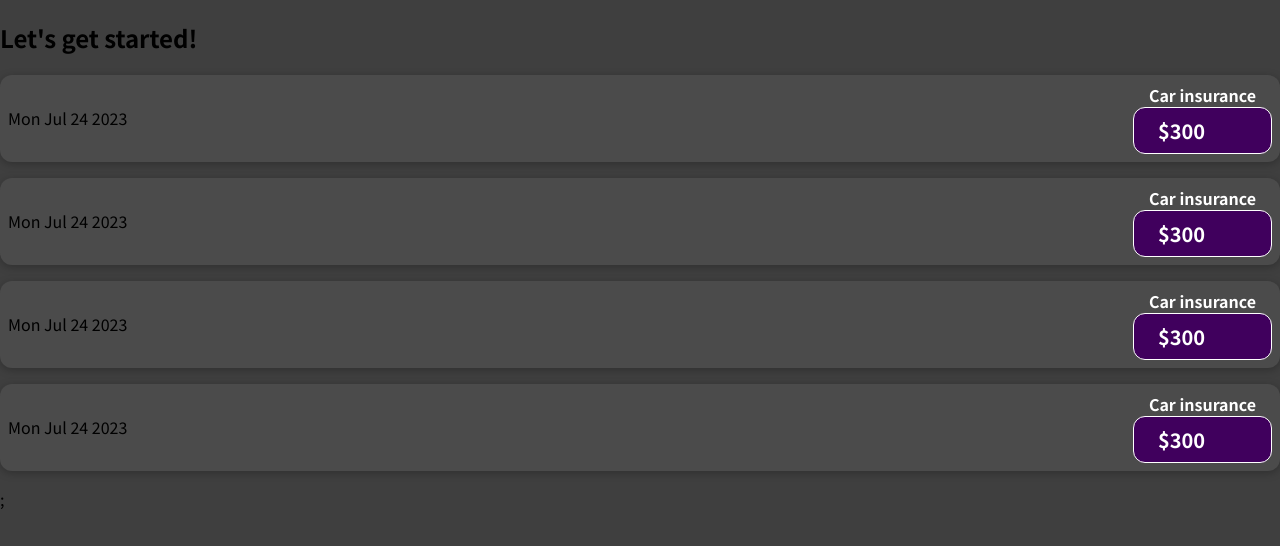
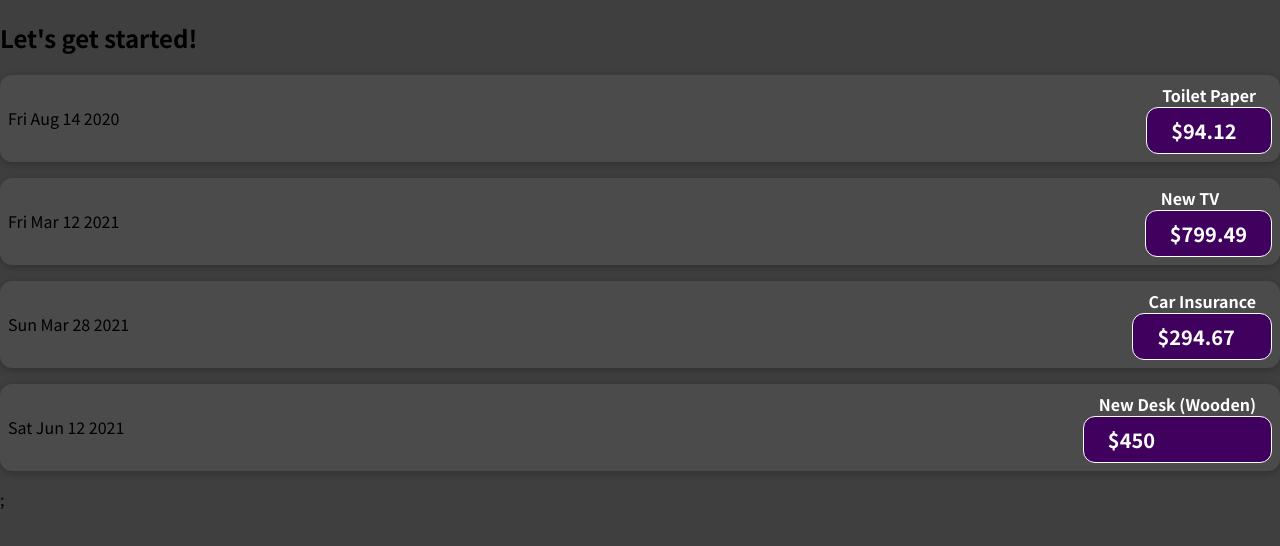
Before and after one commit to codesgoodman/expense-tracker, a JavaScript app: page / in a window 1280 px wide. Shown: the top 546 px of the page. Built offline with nearby package versions, Linux system fonts and the light colour scheme.

Commit message:
call prop attributes from app in ExenseItem

```diff
--- a/src/components/ExpenseItem.js
+++ b/src/components/ExpenseItem.js
@@ -1,15 +1,12 @@
 import "./ExpenseItem.css";
 
-function ExpenseItem() {
-  const ExpenseDate = new Date(2023, 6, 24);
-  const ExpenseTitle = "Car insurance";
-  const ExpenseAmount = 300;
+function ExpenseItem(props) {
   return (
     <div className="expense-item">
-      <div>{ExpenseDate.toDateString()}</div>
+      <div>{props.date.toDateString()}</div>
       <div>
-        <h2 className="expense-item__description">{ExpenseTitle}</h2>
-        <div className="expense-item__price">${ExpenseAmount}</div>
+        <h2 className="expense-item__description">{props.title}</h2>
+        <div className="expense-item__price">${props.amount}</div>
       </div>
     </div>
   );
```
